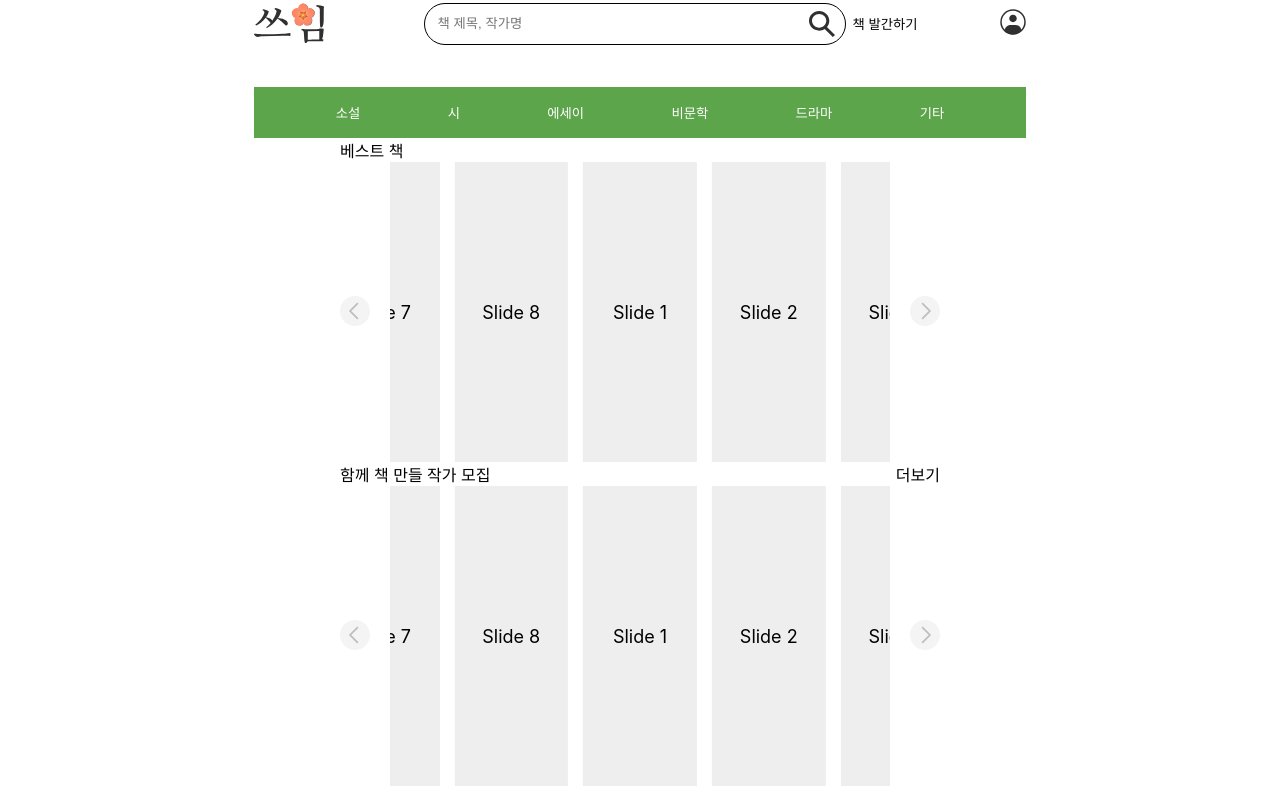
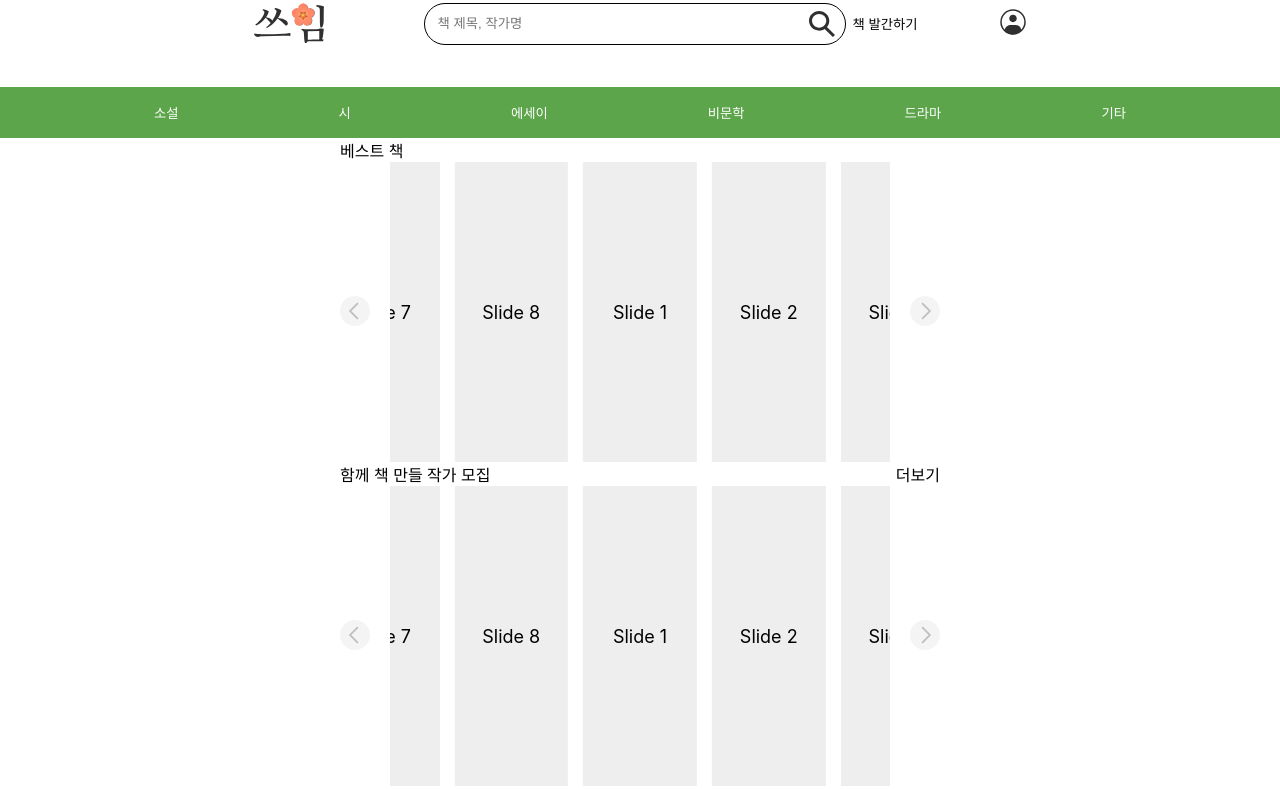
Before and after one commit to LikeLionHGU/Welch-s_Front, a React (Create React App) app: page / in a window 1280 px wide. Shown: the top 789 px of the page. Built offline with nearby package versions, Linux system fonts and the light colour scheme.

Commit message:
style: header 수정

```diff
--- a/src/components/Header.jsx
+++ b/src/components/Header.jsx
@@ -21,7 +21,7 @@ export default function Header({ mode }) {
     setSelectedCategory(category);
   };
   return (
-    <div>
+    <div id="header">
       <div className="headerContainer">
         <div>
           <img src={LogoImg} alt="logo" />
--- a/src/styles/header.css
+++ b/src/styles/header.css
@@ -1,3 +1,10 @@
+#header {
+  display: flex;
+  flex-direction: column;
+  align-items: center;
+  width: 100%;
+}
+
 .headerContainer {
   display: flex;
   align-items: center;
@@ -45,6 +52,8 @@ img {
 .categoryContainer {
   display: flex;
   flex-direction: column;
+
+  width: 100%;
 }
 
 .categoryContainer button {
```
